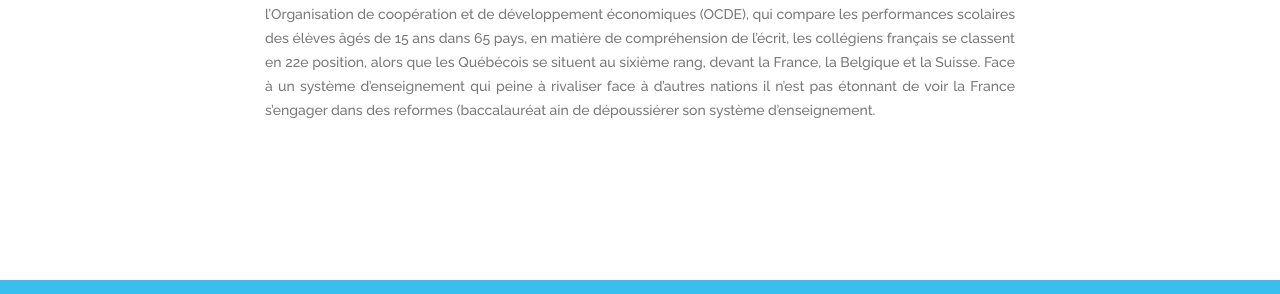
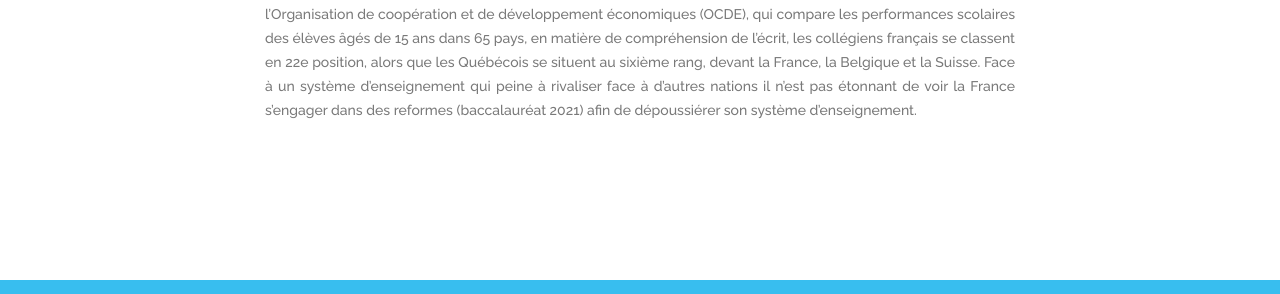
Before and after one commit to bkingg/les-clefs-pour-reussir, a Jekyll site: the page built from _posts/2019-08-14-les-lycées-et-collèges-français-de-montréal.md, in a window 1280 px wide and 900 px high, scrolled down 2878 px. Shown: the part 278-572 px from the top of the window. Built offline with Jekyll 4.4.1, drawn with Linux system fonts in a browser that asks for light colours; some of the changed text lies outside the part shown.

Commit message:
Update from Forestry.io Les Clef Pour Reussir updated _posts/2019-08-14-les-lycées-et-collèges-français-de-montréal.md

```diff
--- a/_posts/2019-08-14-les-lycées-et-collèges-français-de-montréal.md
+++ b/_posts/2019-08-14-les-lycées-et-collèges-français-de-montréal.md
@@ -27,4 +27,4 @@ Avant d’opter pour un programme ou l’autre il y’a un certain nombre de que
 
 Si l’élève veut passer d’une école québécoise (ou autre école non française) à une école française ou inversement, il peut toujours passer un examen. Par exemple au collège Marie de France, à partir de la sixième les enfants passent un test de positionnement s’ils n’ont jamais été scolarisés dans le système français parce que le rythme d’apprentissage des notions n’est pas le même dans le système français et dans le système québécois. Stanislas et Marie de France offrent aussi les compléments québécois pour passer au CEGEP.
 
-D’après la plus récente enquête du Programme international pour le suivi des acquis des élèves (PISA), de l’Organisation de coopération et de développement économiques (OCDE), qui compare les performances scolaires des élèves âgés de 15 ans dans 65 pays, en matière de compréhension de l’écrit, les collégiens français se classent en 22e position, alors que les Québécois se situent au sixième rang, devant la France, la Belgique et la Suisse. Face à un système d’enseignement qui peine à rivaliser face à d’autres nations il n’est pas étonnant de voir la France s’engager dans des reformes (baccalauréat ain de dépoussiérer son système d’enseignement.
+D’après la plus récente enquête du Programme international pour le suivi des acquis des élèves (PISA), de l’Organisation de coopération et de développement économiques (OCDE), qui compare les performances scolaires des élèves âgés de 15 ans dans 65 pays, en matière de compréhension de l’écrit, les collégiens français se classent en 22e position, alors que les Québécois se situent au sixième rang, devant la France, la Belgique et la Suisse. Face à un système d’enseignement qui peine à rivaliser face à d’autres nations il n’est pas étonnant de voir la France s’engager dans des reformes (baccalauréat 2021) afin de dépoussiérer son système d’enseignement.
```
